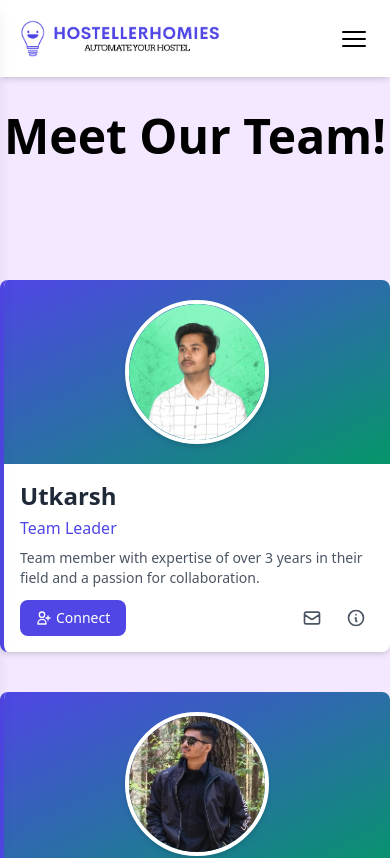
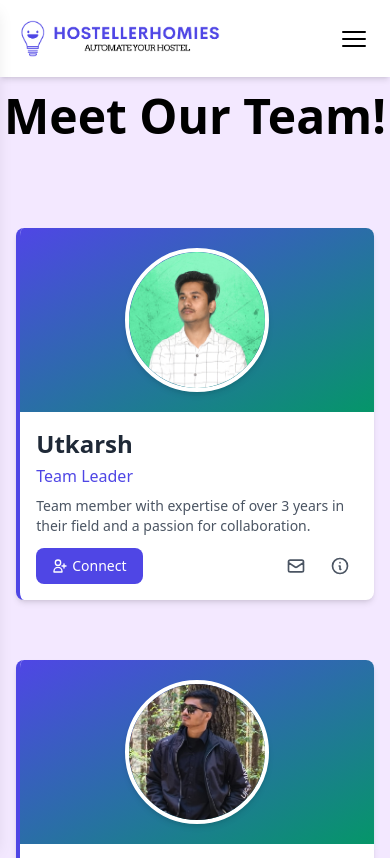
Before and after one commit to CoderRaushan/HostellerHomies, a React (Vite) app in the folder client/: page /about in a window 390 px wide. Shown: the top 858 px of the page. Built offline with nearby package versions, Linux system fonts and the light colour scheme.

Commit message:
AboutPage Modification and Responsiveness updation

```diff
--- a/client/src/components/LandingSite/About/About.jsx
+++ b/client/src/components/LandingSite/About/About.jsx
@@ -1,53 +1,4 @@
-// import { TeamCard } from "./TeamMember";
-// function About() {
 
-//   const ahad = {
-//     name: "Abdul Ahad",
-//     designation: "Front-end Engineer",
-//     image:
-//       "https://w7.pngwing.com/pngs/81/570/png-transparent-profile-logo-computer-icons-user-user-blue-heroes-logo-thumbnail.png",
-//   };
-//   const danish = {
-//     name: "Muhammad Danish",
-//     designation: "Backend-end Engineer",
-//     image:
-//       "https://w7.pngwing.com/pngs/81/570/png-transparent-profile-logo-computer-icons-user-user-blue-heroes-logo-thumbnail.png",
-//   };
-//   const abubakar = {
-//     name: "Muhammad Abubakar",
-//     designation: "Front End Developer",
-//     image:
-//       "https://w7.pngwing.com/pngs/81/570/png-transparent-profile-logo-computer-icons-user-user-blue-heroes-logo-thumbnail.png",
-//   };
-//   const muneeb = {
-//     name: "Muneeb Ahmed",
-//     designation: "Front End Developer",
-//     image:
-//       "https://w7.pngwing.com/pngs/81/570/png-transparent-profile-logo-computer-icons-user-user-blue-heroes-logo-thumbnail.png",
-//   };
-//   const arsal = {
-//     name: "Syed Arsal",
-//     designation: "Database",
-//     image:
-//       "https://w7.pngwing.com/pngs/81/570/png-transparent-profile-logo-computer-icons-user-user-blue-heroes-logo-thumbnail.png",
-//   };
-
-//   return (
-//     <>
-//       <h1 className="font-bold text-white text-center text-5xl">
-//         Meet Our Team!
-//       </h1>
-//       <div className="py-20 sm:py-25 flex gap-10 flex-wrap justify-center align-center">
-//         <TeamCard member={ahad} />
-//         <TeamCard member={danish} />
-//         <TeamCard member={abubakar} />
-//         <TeamCard member={arsal} />
-//         <TeamCard member={muneeb} />
-//       </div>
-//     </>
-//   );
-// }
-// export { About };
 
 import { TeamCard } from "./TeamMember";
 import Raushan from "/src/assets/RaushanImage.jpg";
@@ -81,8 +32,8 @@ function About() {
   };
 
   return (
-    <div style={{ backgroundColor: "#f3e8ff" }} className="min-h-screen">
-      <h1 className="font-bold text-black text-center text-5xl py-28">
+    <div style={{ backgroundColor: "#f3e8ff" }} className="min-h-screen ">
+      <h1 className="font-bold text-black text-center text-5xl py-20 mt-3">
         Meet Our Team!
       </h1>
       <div className="py-2 sm:py-2 flex gap-10 flex-wrap justify-center items-center">
--- a/client/src/components/LandingSite/About/TeamMember.jsx
+++ b/client/src/components/LandingSite/About/TeamMember.jsx
@@ -11,7 +11,7 @@ TeamCard.propTypes = {
 
 function TeamCard({ member }) {
   return (
-    <div className="flex flex-col md:flex-row bg-white rounded-lg overflow-hidden border-l-4 border-[#4f46e5] shadow-md hover:shadow-lg transition-all duration-300 max-w-xl w-full">
+    <div className="flex flex-col md:flex-row bg-white rounded-lg overflow-hidden border-l-4 border-[#4f46e5] shadow-md hover:shadow-lg transition-all duration-300 max-w-xl mb-5  w-11/12">
       <div className="bg-gradient-to-br from-[#4f46e5] to-emerald-600 flex items-center justify-center p-5">
         <div className="w-36 h-36 md:w-40 md:h-40 rounded-full border-4 border-white shadow-md overflow-hidden">
           <img
```
